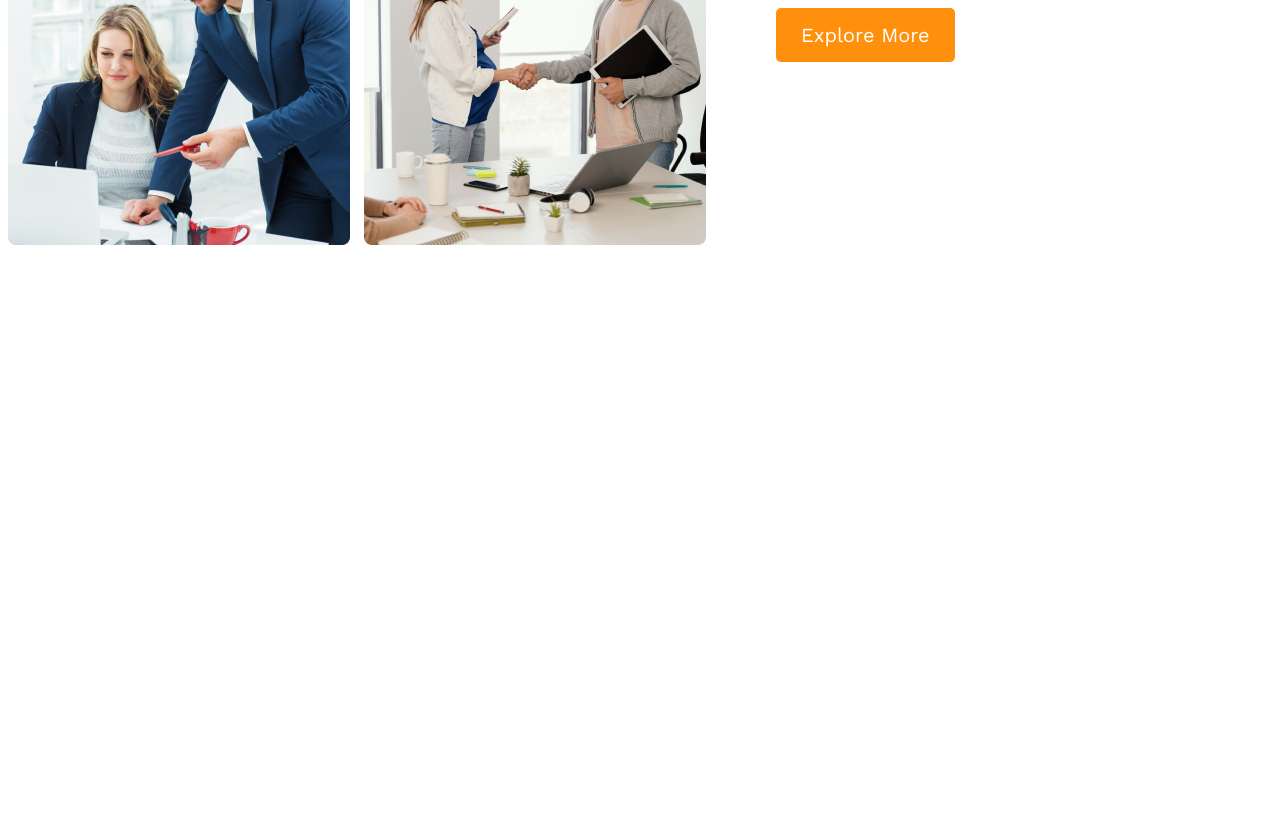
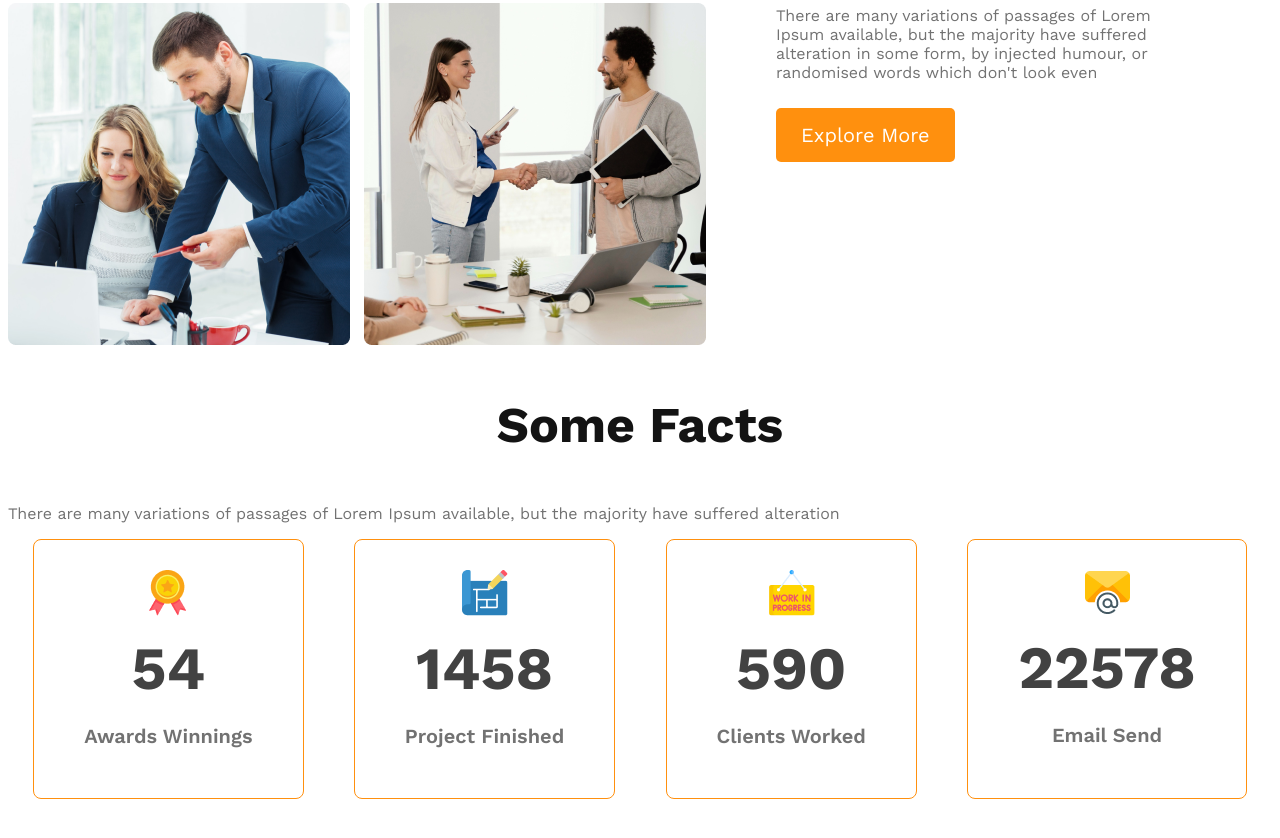
Before and after one commit to noushintaditi/architects, a plain HTML site: page index.html in a window 1280 px wide. Shown: the part 1626-2464 px from the top of the page. Before the commit the page ends 1941 px from the top, so only its background shows below. Drawn offline with nearby package versions, Linux system fonts and the light colour scheme.

Commit message:
facts are on the way

```diff
--- a/index.html
+++ b/index.html
@@ -11,7 +11,7 @@
     <!-- header start -->
     <header >
         <nav >
-            <h3 class=".nav-title">G3 Architects</h3>
+            <h3 class="nav-title">G3 Architects</h3>
             <ul >
                 <li><a href="">Home</a></li>
                 <li><a href="">About</a></li>
@@ -55,6 +55,45 @@
 
             </div>
         </section>
+        <!-- features start -->
+
+        <section class="features">
+
+
+        </section>
+
+        <!-- features ended -->
+
+
+        <!-- facts starts -->
+        <section class="facts">
+            <h3 class="nav-title">Some Facts</h3>
+            <p class="teams-contant">There are many variations of passages of Lorem Ipsum available, but the majority have suffered alteration</p>
+
+            <div class="facts-card-container">
+                <div class="card">
+                    <img src="images/icons/ribon.png" alt="">
+                    <h2 class="card-stats">54</h2>
+                   <p class="card-title">Awards Winnings</p>
+                </div>
+                <div class="card">
+                    <img src="images/icons/projects.png" alt="">
+                    <h2 class="card-stats">1458</h2>
+                    <p class="card-title">Project Finished</p>
+                </div>
+                <div class="card">
+                    <img src="images/icons/customers.png" alt="">
+                    <h2 class="card-stats">590</h2>
+                    <p class="card-title">Clients Worked</p>
+                </div>
+                <div class="card">
+                    <img src="images/icons/email.png" alt="">
+                    <h2 class="card-stats">22578</h2>
+                    <p class="card-title">Email Send</p>
+            </div>
+
+        </section>
+        <!-- facts ended -->
 
     </main>
     <footer>
--- a/styles/style.css
+++ b/styles/style.css
@@ -136,3 +136,33 @@ font-style: normal;
 font-weight: 400;
 padding-top: -10px;
 }
+
+/* facts section */
+.facts-card-container{
+    display: flex;
+    justify-content: space-around;
+}
+
+.facts-card-container .card{
+    border-radius: 8px;
+border: 1px solid #FF900E;
+text-align: center;
+font-size: 30px;
+font-weight: 60;
+padding:30px 50px;
+}
+.facts-card-container .card-stats{
+    font-size: 60px;
+    color: #424242;
+    margin-top: 10px;
+    margin-bottom: 10px;
+
+}
+.facts-card-container .card-title{
+    color: #727272;
+text-align: center;
+font-size: 20px;
+font-style: normal;
+font-weight: 600;
+
+}
```
